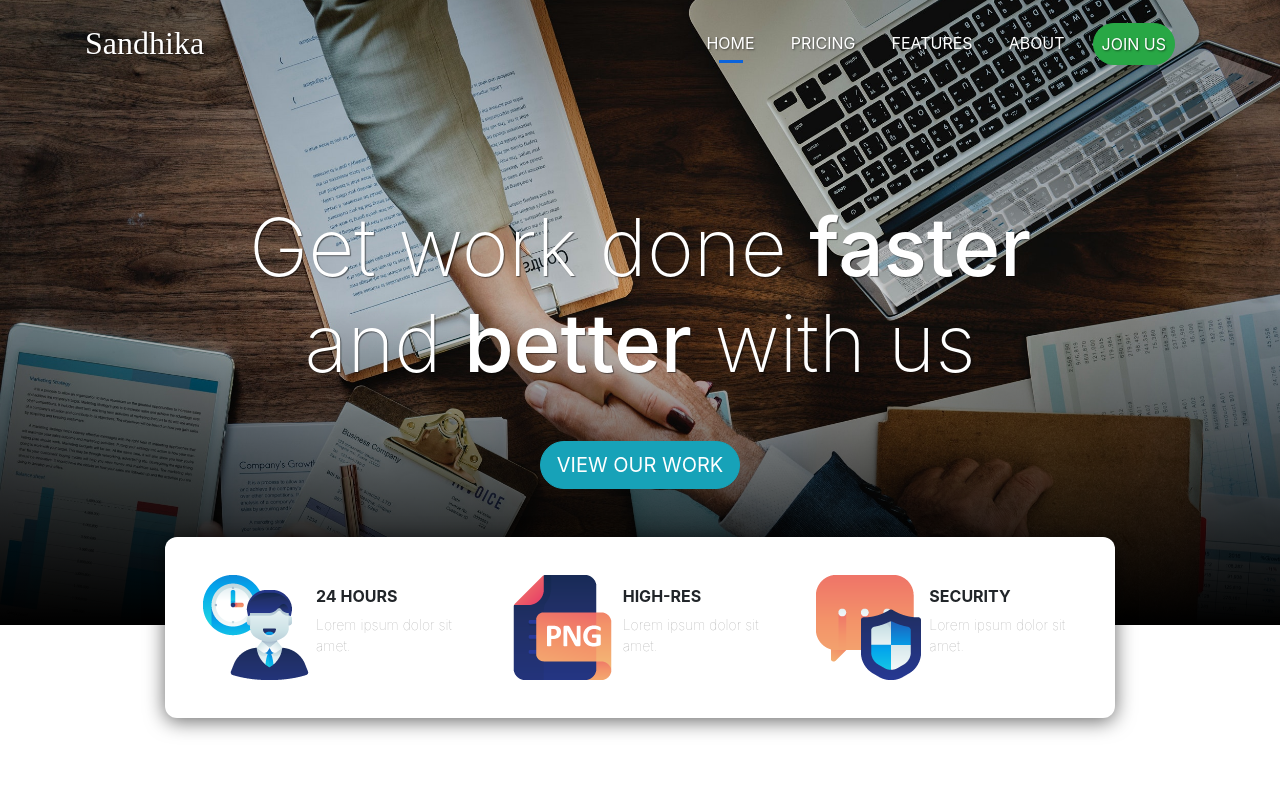
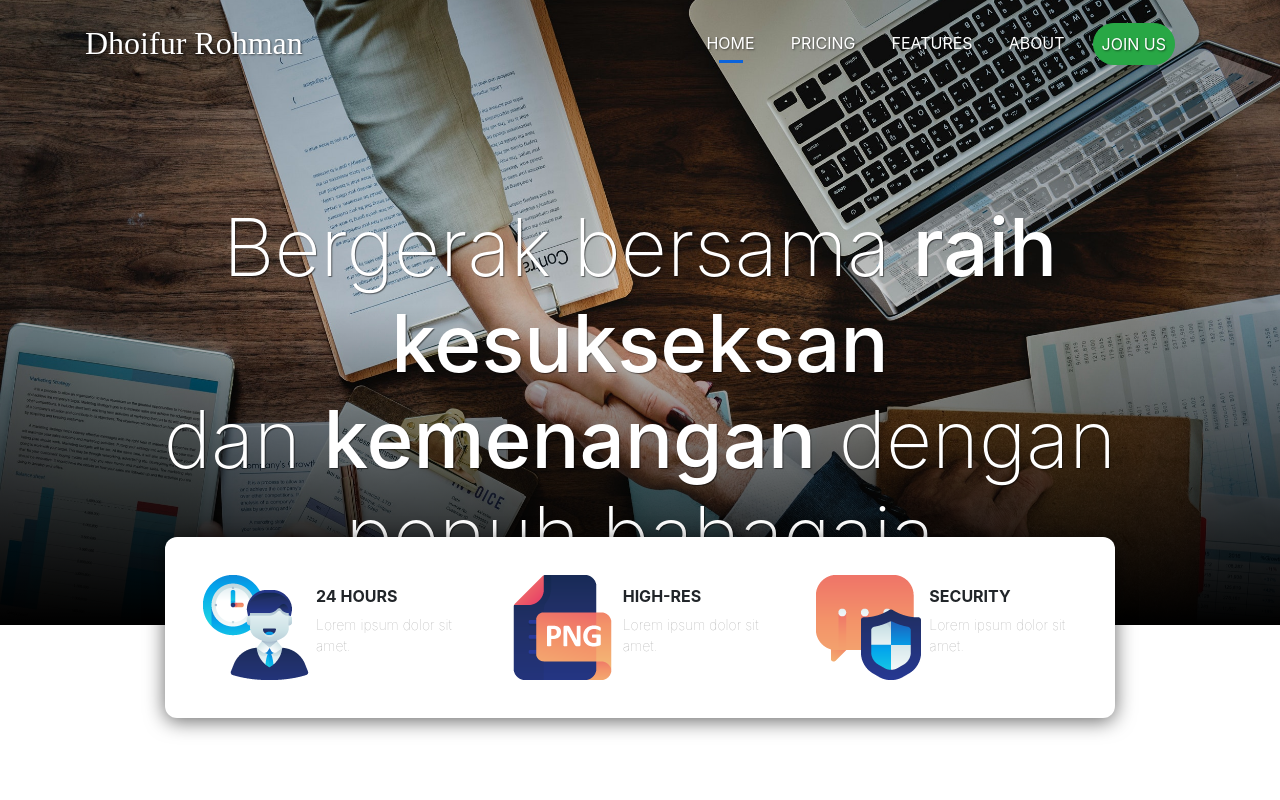
Before and after one commit to sandhikagalih/simple-landing-page, a plain HTML site: page index.html in a window 1280 px wide. Shown: the top 800 px of the page. Drawn offline with nearby package versions, Linux system fonts and the light colour scheme; a web font is replaced by a local one.

Commit message:
mengubah tagline

```diff
--- a/index.html
+++ b/index.html
@@ -26,7 +26,7 @@
     <!-- Navbar -->
     <nav class="navbar navbar-expand-lg navbar-light">
       <div class="container">
-        <a class="navbar-brand" href="#">Sandhika</a>
+        <a class="navbar-brand" href="#">Dhoifur Rohman</a>
         <button
           class="navbar-toggler"
           type="button"
@@ -60,8 +60,8 @@
     <div class="jumbotron jumbotron-fluid">
       <div class="container">
         <h1 class="display-4">
-          Get work done <span>faster</span> <br />and <span>better</span> with
-          us
+          Bergerak bersama <span>raih kesukseksan</span> <br />dan
+          <span>kemenangan</span> dengan penuh bahagaia
         </h1>
         <a href="#" class="btn btn-info btn-lg tombol">View Our Work</a>
       </div>
```
